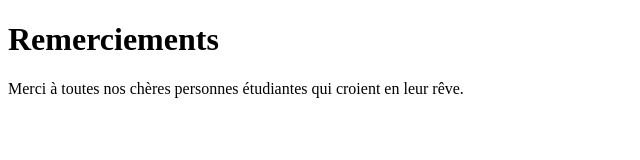
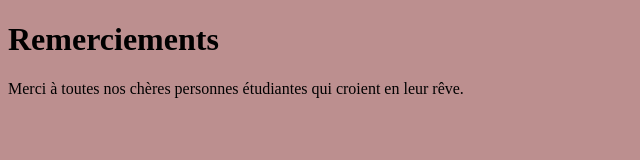
Before and after one commit to ynamso71/gr7915_BananesPlantins, a plain HTML site: page index.html in a window 1280 px wide. Shown: the whole page, without its empty margins (0-640 px from the left). Drawn offline with Linux system fonts and the light colour scheme.

Commit message:
:lipstick: Add Basic Stylesheet

```diff
--- a/index.html
+++ b/index.html
@@ -2,7 +2,8 @@
 <html lang="en">
 <head>
     <meta charset="UTF-8">
-    <title>Title</title>
+    <title>Remerciements</title>
+    <link rel="stylesheet" href="style.css"/>
 </head>
 <body>
 
--- /dev/null
+++ b/style.css
@@ -0,0 +1,4 @@
+body {
+    background-color: rosybrown;
+    color: black;
+}
```
